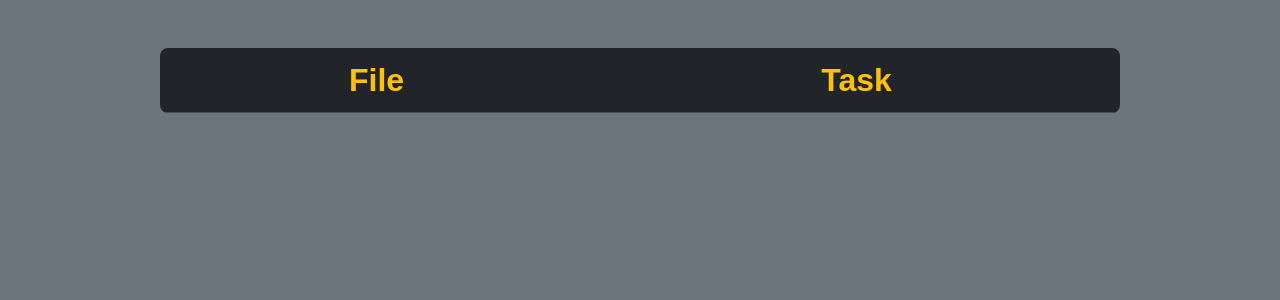
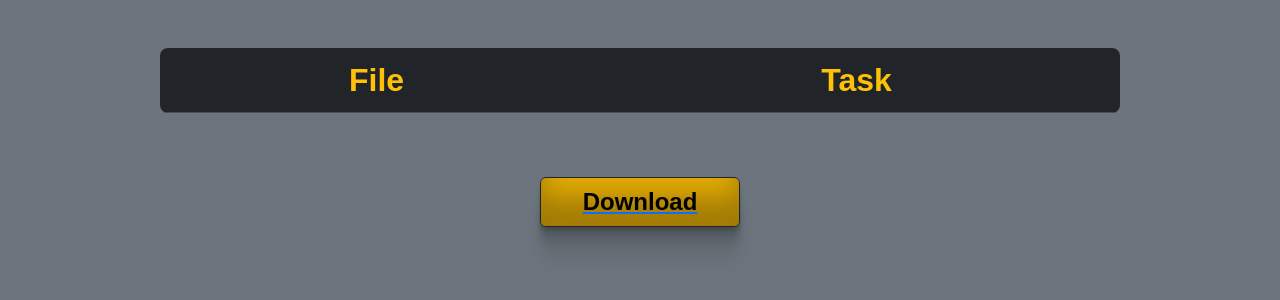
Before and after one commit to eieronymakis/PLH-419, a Flask app: page /results/1 in a window 1280 px wide. Shown: the part 62-362 px from the top of the page. Run offline with Flask 3, Linux system fonts and the light colour scheme; the visitor is signed in with stand-in values (Sample User, id 1); data that the repository does not hold is empty; some web fonts are replaced.

Commit message:
combined output and download from ui

```diff
--- a/Monitoring/api/WorkerIPs.json
+++ b/Monitoring/api/WorkerIPs.json
@@ -1 +1 @@
-{"ips": [ "172.25.0.5", "172.25.0.3", "172.25.0.9" ]}
+{"ips": [ "172.25.0.6", "172.25.0.3", "172.25.0.10" ]}
--- a/UI/api/WorkerIPs.json
+++ b/UI/api/WorkerIPs.json
@@ -1 +1 @@
-{"ips": [ "172.25.0.10", "172.25.0.5", "172.25.0.9" ]}
+{"ips": [ "172.25.0.10", "172.25.0.3", "172.25.0.6" ]}
--- a/UI/api/app.py
+++ b/UI/api/app.py
@@ -1,4 +1,4 @@
-from flask import Flask, jsonify, render_template, request, redirect, make_response, session
+from flask import Flask, jsonify, render_template, request, redirect, make_response, session, send_file
 import subprocess, json, os, datetime, requests, jwt, pytz
 import mysql.connector
 
@@ -168,7 +168,39 @@ def job_results(job_name):
         rows_json.append(row_dict)
 
 
-    return render_template('result_files.html', data=rows_json)
+    result_dict = {}
+    for item in rows_json:
+        with open(f"{results_dir}/{item.get('result_filename')}") as f:
+            data = json.loads(f.read())
+
+            print(data)
+
+            for key,value in data.items():
+                if key in result_dict:
+                    result_dict[key] += value
+                else:
+                    result_dict[key] = value
+
+    file_name = f"{job_name}_result.json"
+    output_path=f"{results_dir}/{file_name}"
+
+    os.makedirs(os.path.dirname(output_path), exist_ok=True)
+    with open(output_path, "w") as outfile:
+        outfile.write(json.dumps(result_dict))
+
+
+    return render_template('result_files.html', data=rows_json, filename=file_name)
+
+#------------------------------------------------------
+#                   /DOWNLOAD
+#------------------------------------------------------
+@app.route('/download/<filename>', methods=['GET'])
+def download(filename):
+    output_path=f"{results_dir}/{filename}"
+    return send_file(output_path, as_attachment=True)
+
+
+
 #------------------------------------------------------
 #                   /JOB_STATUS
 #------------------------------------------------------
--- /dev/null
+++ b/UI/api/static/styles/result_files.css
@@ -0,0 +1,6 @@
+.download-btn{
+    font-size: 1.5rem !important;
+    width: 200px;
+    height: 50px;
+    box-shadow: rgba(0, 0, 0, 0.17) 0px -23px 25px 0px inset, rgba(0, 0, 0, 0.15) 0px -36px 30px 0px inset, rgba(0, 0, 0, 0.1) 0px -79px 40px 0px inset, rgba(0, 0, 0, 0.06) 0px 2px 1px, rgba(0, 0, 0, 0.09) 0px 4px 2px, rgba(0, 0, 0, 0.09) 0px 8px 4px, rgba(0, 0, 0, 0.09) 0px 16px 8px, rgba(0, 0, 0, 0.09) 0px 32px 16px;
+}
--- a/UI/api/templates/result_files.html
+++ b/UI/api/templates/result_files.html
@@ -5,7 +5,7 @@
     <meta name="viewport" content="width=device-width, initial-scale=1">
     <title>Manager UI</title>
     <link href="https://fonts.cdnfonts.com/css/bender" rel="stylesheet">
-    <link rel= "stylesheet" type= "text/css" href= "{{ url_for('static',filename='styles/results.css') }}">
+    <link rel= "stylesheet" type= "text/css" href= "{{ url_for('static',filename='styles/result_files.css') }}">
     <link rel="stylesheet" href="https://cdn.jsdelivr.net/npm/bootstrap-icons@1.10.5/font/bootstrap-icons.css">
     <link href="https://cdn.jsdelivr.net/npm/bootstrap@5.3.0-alpha3/dist/css/bootstrap.min.css" rel="stylesheet" integrity="sha384-KK94CHFLLe+nY2dmCWGMq91rCGa5gtU4mk92HdvYe+M/SXH301p5ILy+dN9+nJOZ" crossorigin="anonymous">
     </head>
@@ -47,6 +47,11 @@
                 {% endfor %}
             </tbody>
         </table>
+        <a href="{{ url_for('download', filename=filename) }}" download="{{ filename }}">
+            <button class="download-btn btn btn-warning mt-5 fw-bold border border-dark border-1 d-flex align-items-center justify-content-center">
+                Download
+            </button>
+        </a>
     </div>
     <script>
 
```
Also changed, not shown: 3 other files.
